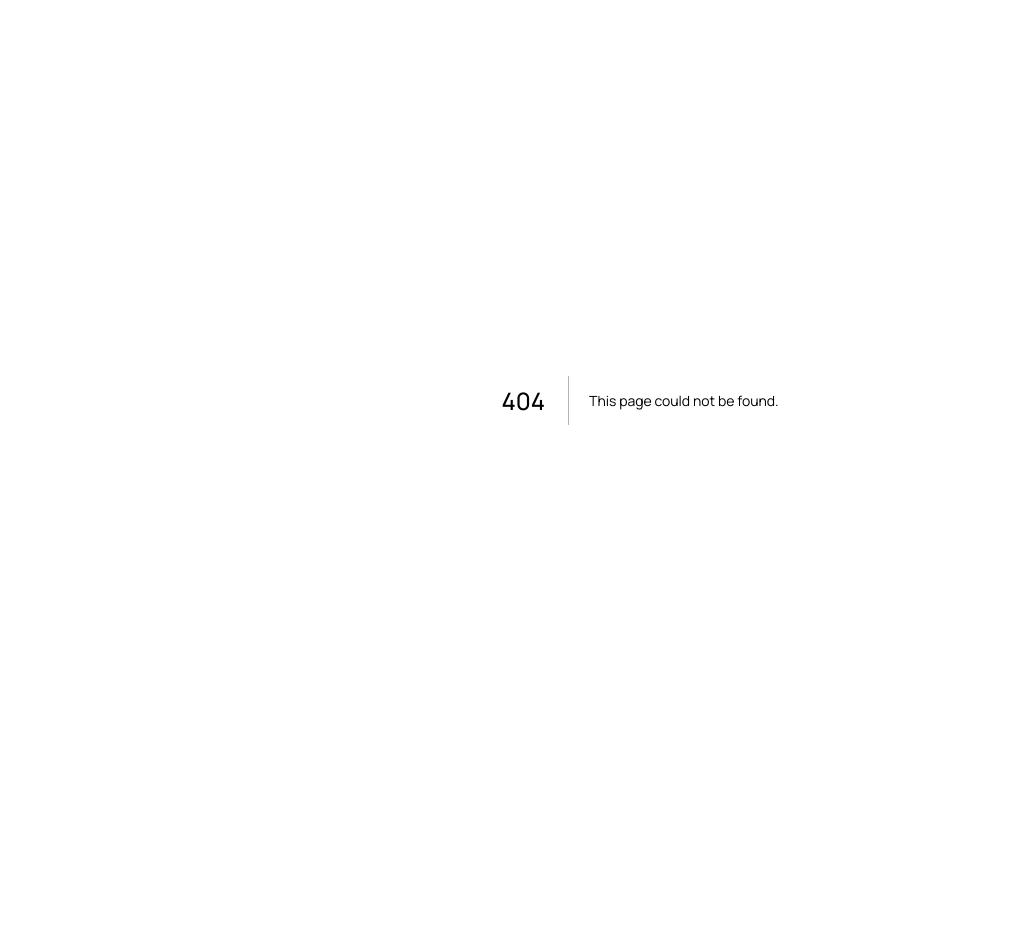
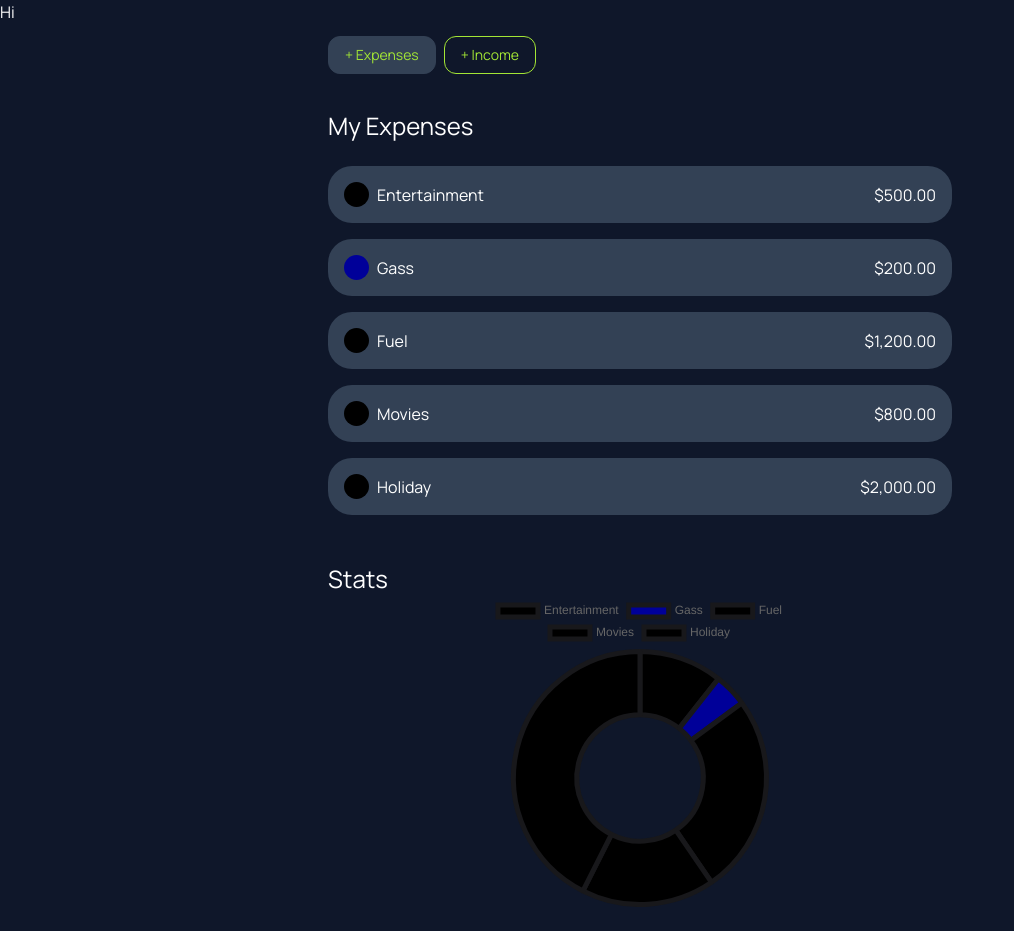
Before and after one commit to MrLatif/money-tracker, a Next.js app: page /expenses in a window 1280 px wide. Before the commit this address had no page. Shown: the whole page, without its empty margins (0-1014 px from the left). Before the commit the page ends 800 px from the top, so only its background shows below. Built offline with nearby package versions, Linux system fonts and the light colour scheme.

Commit message:
Expenses page

```diff
--- /dev/null
+++ b/app/expenses/page.tsx
@@ -0,0 +1,93 @@
+"use client";
+
+import { Button } from "@mui/material";
+import React from "react";
+import { currencyFormatter } from "../../lib/utils";
+import ExpenseCategoryItem from "../../components/ExpenseCategoryItem";
+import { Chart as ChartJS, ArcElement, Tooltip, Legend } from "chart.js";
+import { Doughnut } from "react-chartjs-2";
+
+ChartJS.register(ArcElement, Tooltip, Legend);
+
+const DUMMY_DATA = [
+  {
+    id: 1,
+    title: "Entertainment",
+    color: "#000",
+    total: 500,
+  },
+  {
+    id: 2,
+    title: "Gass",
+    color: "#009",
+    total: 200,
+  },
+  {
+    id: 3,
+    title: "Fuel",
+    color: "#000",
+    total: 1200,
+  },
+  {
+    id: 4,
+    title: "Movies",
+    color: "#000",
+    total: 800,
+  },
+  {
+    id: 5,
+    title: "Holiday",
+    color: "#000",
+    total: 2000,
+  },
+];
+
+const Expenses = () => {
+  return (
+    <>
+      <div>Hi</div>
+      <main className="container max-w-2xl px-6 mx-auto">
+        <section className="flex items-center gap-2 py-3">
+          <button className="btn btn-primary">+ Expenses</button>
+          <button className="btn btn-primary-outline">+ Income</button>
+        </section>
+
+        <section className="py-6">
+          <h3 className="text-2xl">My Expenses</h3>
+          <div className="flex flex-col gap-4 mt-6">
+            {DUMMY_DATA.map((expense) => {
+              return (
+                <ExpenseCategoryItem
+                  color={expense.color}
+                  title={expense.title}
+                  total={expense.total}
+                />
+              );
+            })}
+          </div>
+        </section>
+        <section className="py-6">
+          <h3 className="text-2xl">Stats</h3>
+          <div className="w-1/2 mx-auto">
+            <Doughnut
+              data={{
+                labels: DUMMY_DATA.map((expense) => expense.title),
+                datasets: [
+                  {
+                    label: "Expenses",
+                    data: DUMMY_DATA.map((expense) => expense.total),
+                    backgroundColor: DUMMY_DATA.map((expense) => expense.color),
+                    borderColor: ["#18181b"],
+                    borderWidth: 5,
+                  },
+                ],
+              }}
+            />
+          </div>
+        </section>
+      </main>
+    </>
+  );
+};
+
+export default Expenses;
--- a/app/globals.css
+++ b/app/globals.css
@@ -3,6 +3,33 @@
 @tailwind base;
 @tailwind components;
 @tailwind utilities;
+
+@layer base {
+  body {
+    @apply text-white bg-slate-900 relative;
+  }
+  button {
+    @apply transition-all duration-100 hover:scale-110;
+  }
+}
+
+@layer utilities {
+  .btn {
+    @apply px-4 py-2 text-sm capitalize rounded-xl;
+  }
+
+  .btn-primary {
+    @apply border bg-slate-700 border-slate-700 text-lime-400;
+  }
+
+  .btn-primary-outline {
+    @apply border border-lime-400 text-lime-400;
+  }
+
+  .btn-danger {
+    @apply text-white bg-red-600 border border-red-600;
+  }
+}
 
 * {
   margin: 0;
--- a/app/layout.tsx
+++ b/app/layout.tsx
@@ -13,7 +13,6 @@ export const metadata = {
   description: "Track your expenses",
 };
 
-
 export default function RootLayout({
   children,
 }: {
@@ -22,9 +21,7 @@ export default function RootLayout({
   return (
     <ClerkProvider>
       <html lang="en" className={poppins.className}>
-        <body>
-          {children}
-        </body>
+        <body>{children}</body>
       </html>
     </ClerkProvider>
   );
--- a/components/Balance.tsx
+++ b/components/Balance.tsx
@@ -1,6 +1,7 @@
 import { Box, Button, Typography, createTheme } from "@mui/material";
 import React from "react";
 import { theme } from ".";
+import { currencyFormatter } from "../lib/utils";
 const Balance = () => {
   return (
     <Box
@@ -49,7 +50,7 @@ const Balance = () => {
               fontSize={44}
               fontWeight={600}
               color={"#FFF"}>
-              $789.80
+              {currencyFormatter(789.8)}
             </Typography>
 
             <img
--- a/components/Dashboard.tsx
+++ b/components/Dashboard.tsx
@@ -125,7 +125,7 @@ const Dashboard = () => {
               <Data />
             </CustomTabPanel>
             <CustomTabPanel value={value} index={1}>
-              Item Two
+              {/* <Expenses /> */}
             </CustomTabPanel>
           </Box>
         </Box>
--- /dev/null
+++ b/components/ExpenseCategoryItem.tsx
@@ -0,0 +1,28 @@
+import { currencyFormatter } from "../lib/utils";
+
+function ExpenseCategoryItem({
+  color,
+  title,
+  total,
+}: {
+  color: string;
+  title: string;
+  total: number;
+}) {
+  return (
+    <button>
+      <div className="flex items-center justify-between px-4 py-4 bg-slate-700 rounded-3xl">
+        <div className="flex items-center gap-2">
+          <div
+            className="w-[25px] h-[25px] rounded-full"
+            style={{ backgroundColor: color }}
+          />
+          <h4 className="capitalize">{title}</h4>
+        </div>
+        <p>{currencyFormatter(total)}</p>
+      </div>
+    </button>
+  );
+}
+
+export default ExpenseCategoryItem;
--- /dev/null
+++ b/lib/utils.tsx
@@ -0,0 +1,8 @@
+export const currencyFormatter = (amount: number) => {
+  const formatter = Intl.NumberFormat("en-US", {
+    currency: "USD",
+    style: "currency",
+  });
+
+  return formatter.format(amount);
+};
--- a/package.json
+++ b/package.json
@@ -14,8 +14,10 @@
     "@emotion/styled": "^11.11.0",
     "@mui/material": "^5.14.12",
     "@next/font": "^13.5.4",
+    "chart.js": "^4.4.0",
     "next": "13.5.4",
     "react": "^18",
+    "react-chartjs-2": "^5.2.0",
     "react-dom": "^18"
   },
   "devDependencies": {
```
Also changed, not shown: 1 other file (tests, documents, lock files or other folders).
